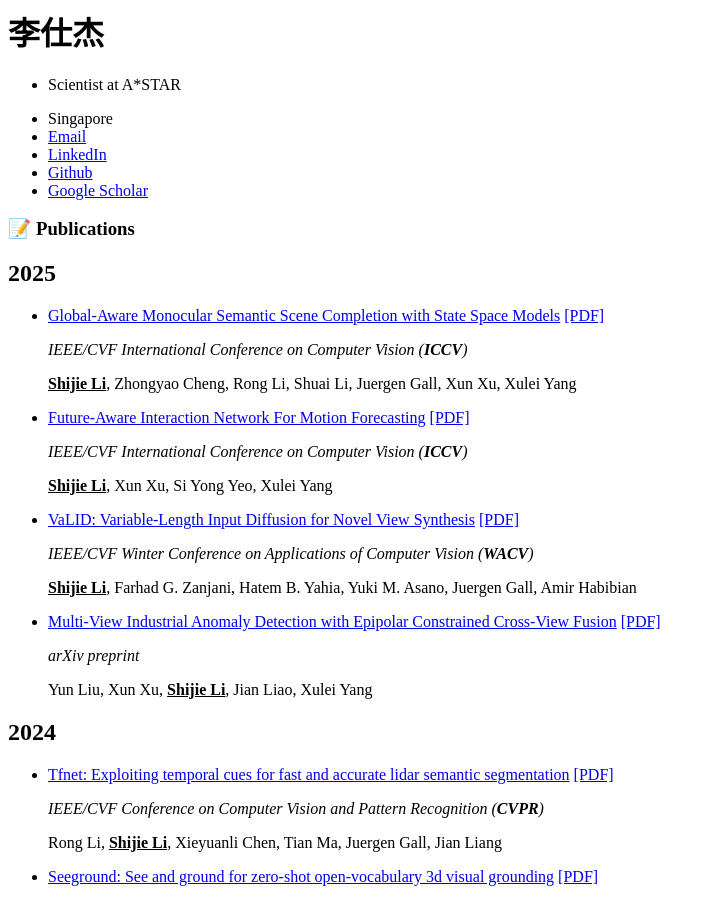
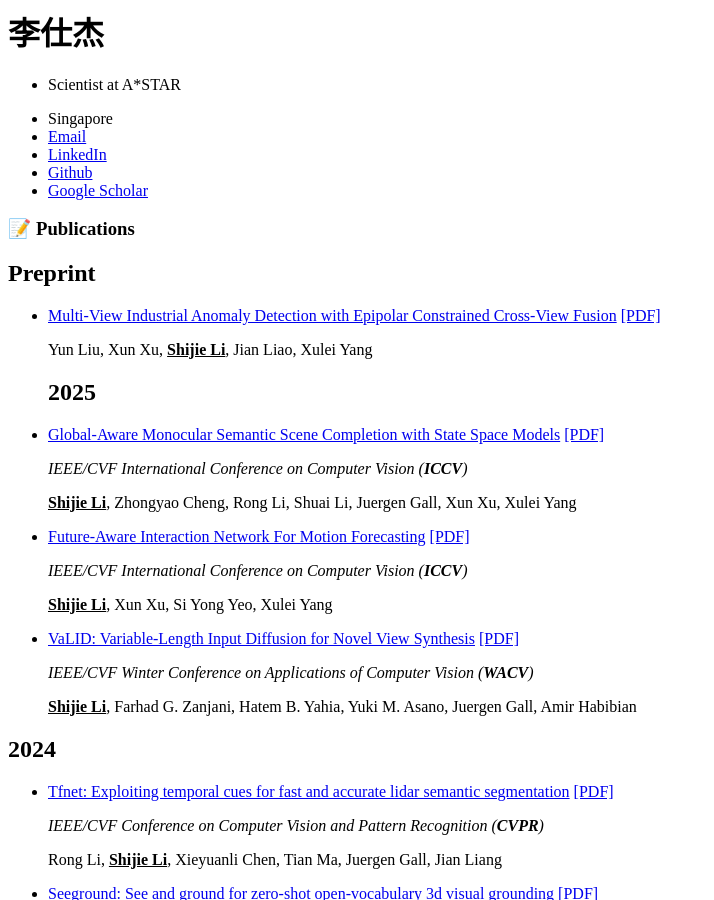
Before and after one commit to sj-li/sj-li.github.io, a Jekyll site: the page built from _pages/includes/pub.md, in a window 1280 px wide and 900 px high, scrolled down 524 px. Shown: the whole window, without its empty margins (0-714 px from the left). Built offline with Jekyll 4.4.1, drawn with Linux system fonts in a browser that asks for light colours; our own code applies the rules of GitHub Pages for plain Markdown files; some of the changed lines change nothing that is shown.

Commit message:
update basic info

```diff
--- a/_pages/includes/pub.md
+++ b/_pages/includes/pub.md
@@ -1,6 +1,10 @@
 <span id="publications"></span>
 
 # 📝 Publications
+##   Preprint
+- [Multi-View Industrial Anomaly Detection with Epipolar Constrained Cross-View Fusion](https://arxiv.org/abs/2503.11088) [[PDF]](https://arxiv.org/pdf/2503.11088)
+
+  Yun Liu, Xun Xu, **<u>Shijie Li</u>**, Jian Liao, Xulei Yang
 ##  2025
 - [Global-Aware Monocular Semantic Scene Completion with State Space Models](https://arxiv.org/pdf/2503.06569) [[PDF]](https://arxiv.org/pdf/2503.06569)
 
@@ -14,17 +18,13 @@
 
   **<u>Shijie Li</u>**, Xun Xu, Si Yong Yeo, Xulei Yang
 
-- [VaLID: Variable-Length Input Diffusion for Novel View Synthesis](https://arxiv.org/abs/2503.06569) [[PDF]](https://arxiv.org/pdf/2503.06569)
+- [VaLID: Variable-Length Input Diffusion for Novel View Synthesis](https://arxiv.org/pdf/2312.08892) [[PDF]](https://arxiv.org/pdf/2312.08892)
 
   *IEEE/CVF Winter Conference on Applications of Computer Vision (**WACV**)*
 
   **<u>Shijie Li</u>**, Farhad G. Zanjani, Hatem B. Yahia, Yuki M. Asano, Juergen Gall, Amir Habibian
 
-- [Multi-View Industrial Anomaly Detection with Epipolar Constrained Cross-View Fusion](https://arxiv.org/abs/2503.11088) [[PDF]](https://arxiv.org/pdf/2503.11088)
 
-  *arXiv preprint*
-
-  Yun Liu, Xun Xu, **<u>Shijie Li</u>**, Jian Liao, Xulei Yang
 
 ## 2024
 - [Tfnet: Exploiting temporal cues for fast and accurate lidar semantic segmentation](https://arxiv.org/abs/2403.12345) [[PDF]](https://arxiv.org/pdf/2403.12345)
```
